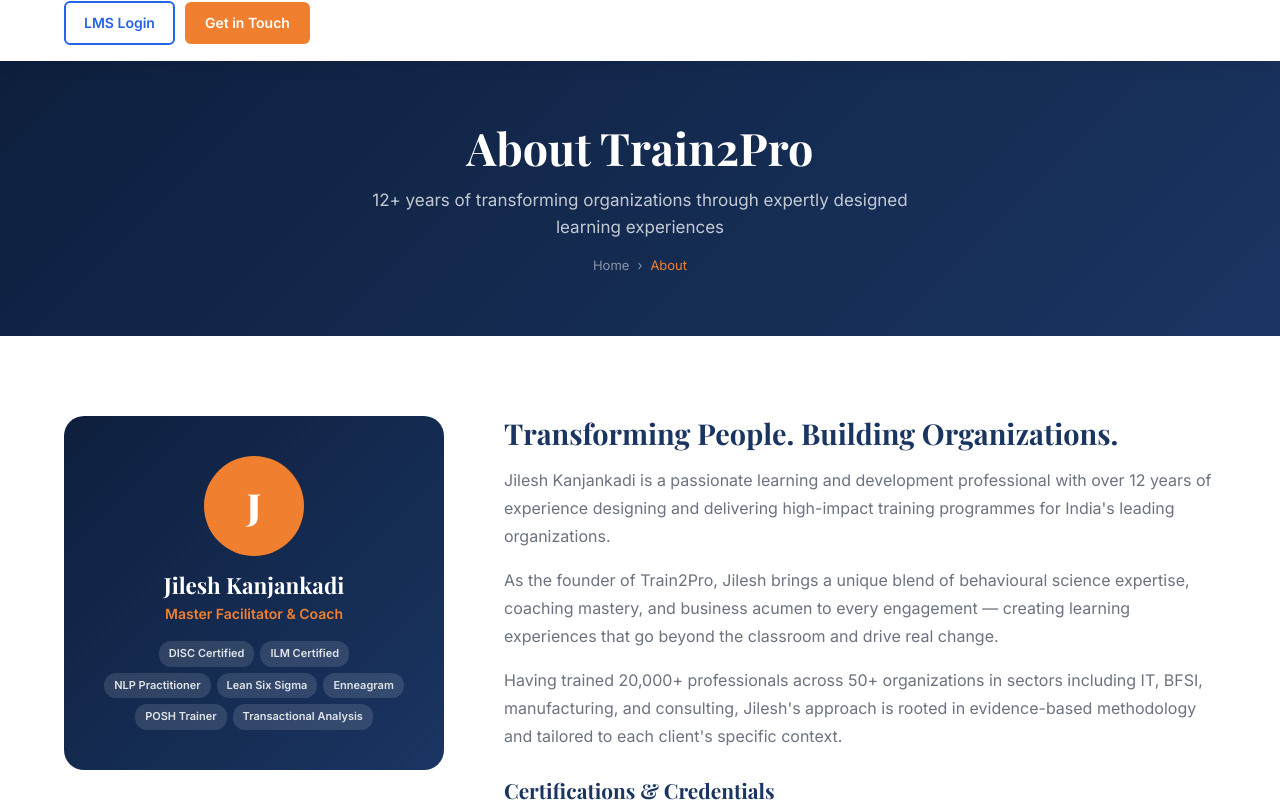
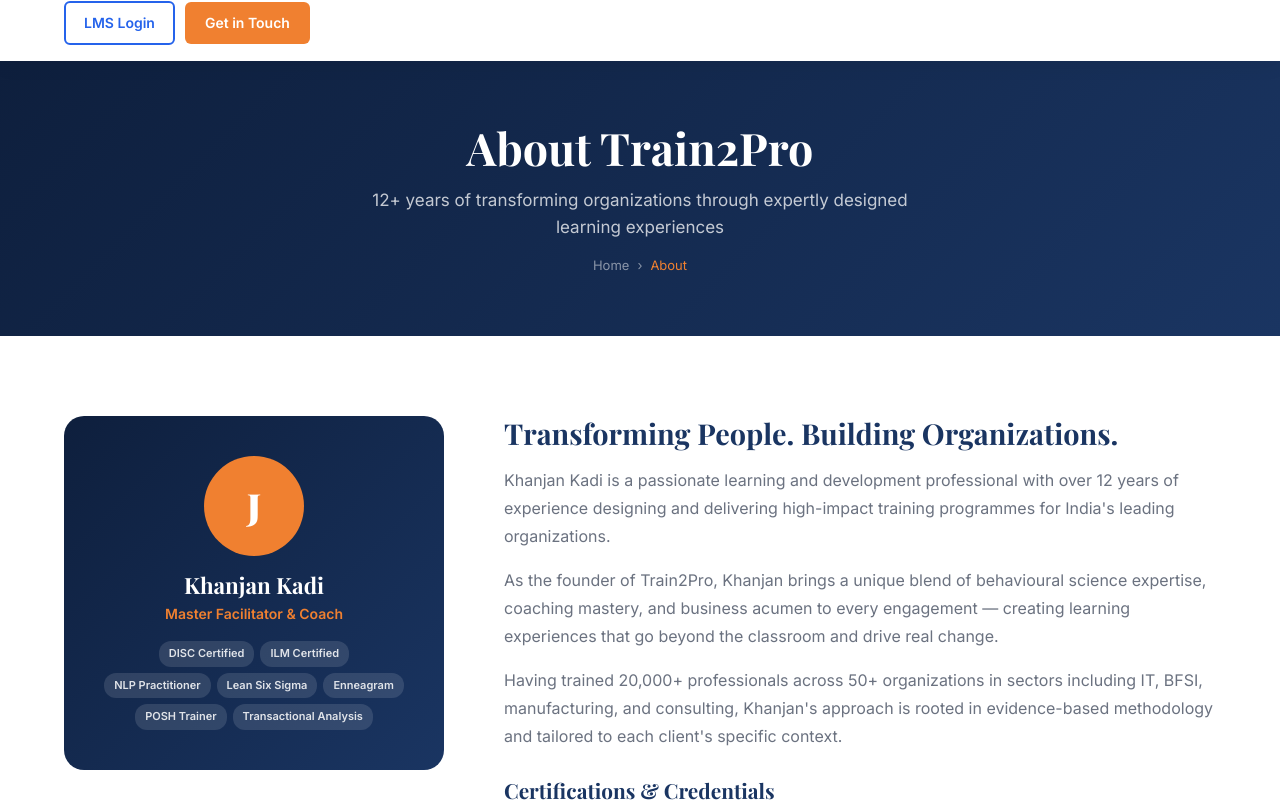
Before and after one commit to train2pro/train2pro-website, a plain HTML site: page about.html in a window 1280 px wide. Shown: the part 143-952 px from the top of the page. Drawn offline with nearby package versions, Linux system fonts and the light colour scheme.

Commit message:
Add files via upload

```diff
--- a/about.html
+++ b/about.html
@@ -3,8 +3,8 @@
 <head>
 <meta charset="UTF-8">
 <meta name="viewport" content="width=device-width, initial-scale=1.0">
-<title>About – Jilesh Kanjankadi | Train2Pro</title>
-<meta name="description" content="Meet Jilesh Kanjankadi – master facilitator, certified DISC trainer, and leadership coach with 12+ years transforming organizations.">
+<title>About – Khanjan Kadi | Train2Pro</title>
+<meta name="description" content="Meet Khanjan Kadi – master facilitator, certified DISC trainer, and leadership coach with 12+ years transforming organizations.">
 <script src="nav.js" defer></script>
 </head>
 <body>
@@ -22,7 +22,7 @@
     <div class="about-grid">
       <div class="about-card">
         <div class="about-avatar">J</div>
-        <h2>Jilesh Kanjankadi</h2>
+        <h2>Khanjan Kadi</h2>
         <div class="about-title">Master Facilitator & Coach</div>
         <div class="about-certbadges">
           <span class="cert-badge">DISC Certified</span>
@@ -36,9 +36,9 @@
       </div>
       <div class="about-content">
         <h2>Transforming People. Building Organizations.</h2>
-        <p>Jilesh Kanjankadi is a passionate learning and development professional with over 12 years of experience designing and delivering high-impact training programmes for India's leading organizations.</p>
-        <p>As the founder of Train2Pro, Jilesh brings a unique blend of behavioural science expertise, coaching mastery, and business acumen to every engagement — creating learning experiences that go beyond the classroom and drive real change.</p>
-        <p>Having trained 20,000+ professionals across 50+ organizations in sectors including IT, BFSI, manufacturing, and consulting, Jilesh's approach is rooted in evidence-based methodology and tailored to each client's specific context.</p>
+        <p>Khanjan Kadi is a passionate learning and development professional with over 12 years of experience designing and delivering high-impact training programmes for India's leading organizations.</p>
+        <p>As the founder of Train2Pro, Khanjan brings a unique blend of behavioural science expertise, coaching mastery, and business acumen to every engagement — creating learning experiences that go beyond the classroom and drive real change.</p>
+        <p>Having trained 20,000+ professionals across 50+ organizations in sectors including IT, BFSI, manufacturing, and consulting, Khanjan's approach is rooted in evidence-based methodology and tailored to each client's specific context.</p>
 
         <h3>Certifications & Credentials</h3>
         <ul class="cert-list">
@@ -73,7 +73,7 @@
         <p>Whether it's a half-day workshop or a 6-month leadership development journey, Train2Pro ensures every participant leaves with tools they can use the very next day.</p>
 
         <div style="margin-top:32px">
-          <a href="contact.html" class="btn btn-primary" style="display:inline-flex;align-items:center;gap:8px;padding:14px 28px;background:#F08030;color:#fff;border-radius:8px;font-weight:600;font-size:16px">Work With Jilesh →</a>
+          <a href="contact.html" class="btn btn-primary" style="display:inline-flex;align-items:center;gap:8px;padding:14px 28px;background:#F08030;color:#fff;border-radius:8px;font-weight:600;font-size:16px">Work With Khanjan →</a>
         </div>
       </div>
     </div>
--- a/nav.js
+++ b/nav.js
@@ -475,7 +475,7 @@ const footer=`<footer class="footer">
         </div>
         <div class="footer-contact-item">
           <span class="fc-icon">📧</span>
-          <a href="mailto:info@train2pro.in" style="color:inherit">info@train2pro.in</a>
+          <a href="mailto:info@khanjankadi.com" style="color:inherit">info@khanjankadi.com</a>
         </div>
         <div class="footer-contact-item">
           <span class="fc-icon">🌐</span>
```
